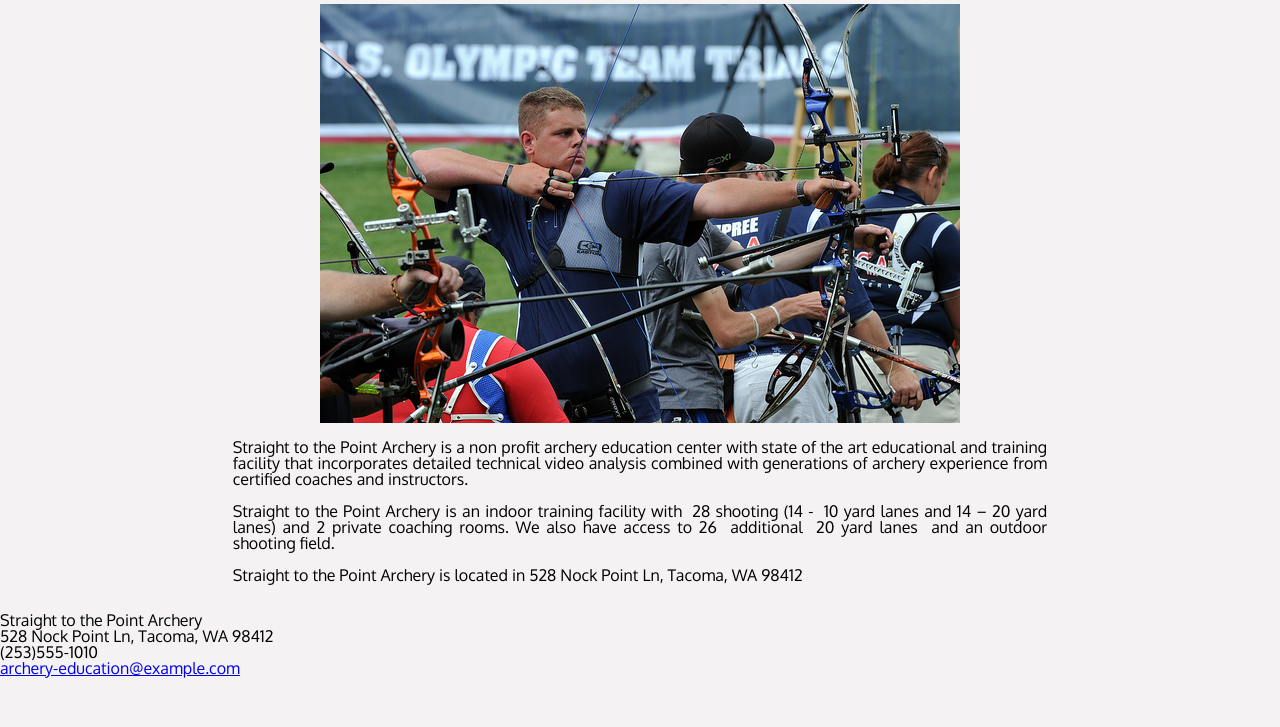
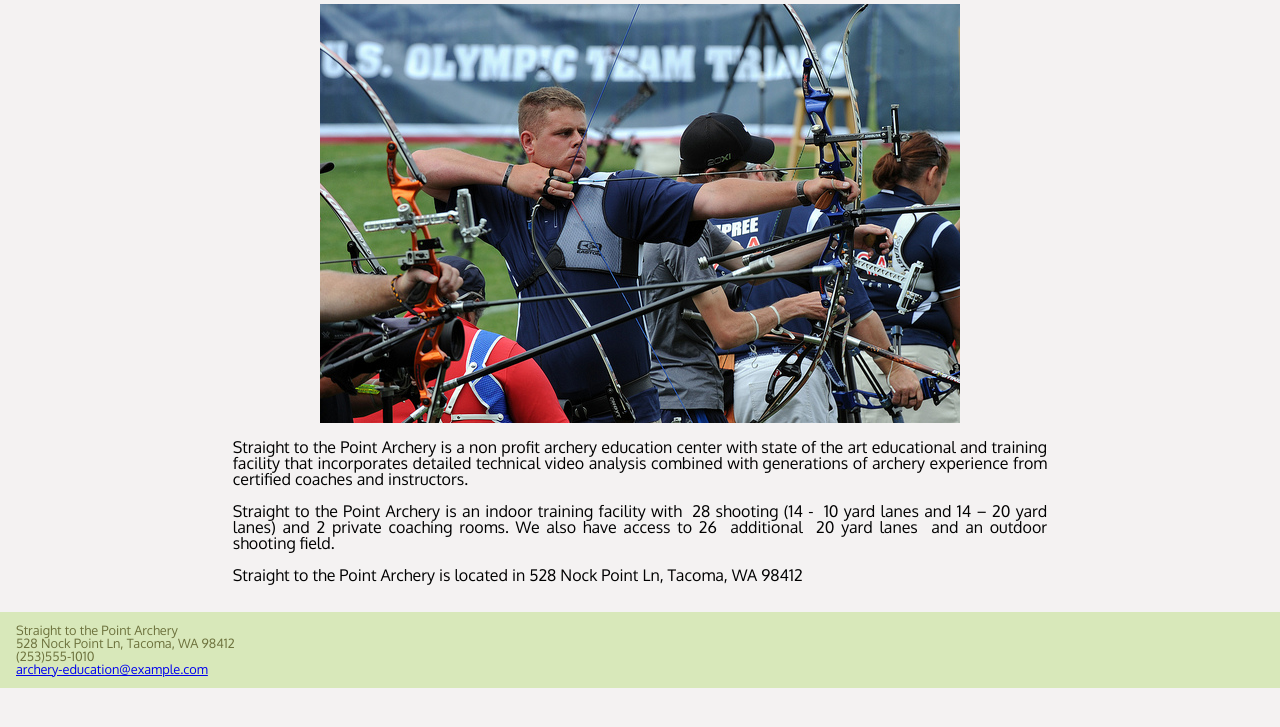
Before and after one commit to tamararivera/stp-archery, a plain HTML site: page index.html in a window 1280 px wide. Shown: the part 57-784 px from the top of the page. Drawn offline with Linux system fonts and the light colour scheme.

Commit message:
Added the styles for the footer.

```diff
--- a/index.html
+++ b/index.html
@@ -6,7 +6,7 @@
     <link rel="stylesheet" href="styles/html5reset.css" media="all">
 	<link rel="stylesheet" href="styles/col.css" media="all">
     <link rel="stylesheet" href="styles/12cols.css" media="all">
-    <link rel="stylesheet" type="text/css" href="styles/main-style.css">
+    <link rel="stylesheet" href="styles/main-style.css">
     <title>Straight to the Point Archery - Home</title>
   </head>
   <body>
@@ -30,11 +30,13 @@
         </section>
       </main>
     </div>
-    <footer>
-      <p>Straight to the Point Archery</p>
-      <p>528 Nock Point Ln, Tacoma, WA 98412</p>
-      <p>(253)555-1010</p>
-      <a href="mailto:archery-education@example.com">archery-education@example.com</a>
+    <footer class="section group">
+      <div class="col span_12_of_12">
+        <p>Straight to the Point Archery</p>
+        <p>528 Nock Point Ln, Tacoma, WA 98412</p>
+        <p>(253)555-1010</p>
+        <a href="mailto:archery-education@example.com">archery-education@example.com</a>
+      </div>
     </footer>
   </body>
 </html>
--- a/styles/main-style.css
+++ b/styles/main-style.css
@@ -53,3 +53,13 @@ main p {
 .button:hover {
   background: rgb(133, 166, 68);
 }
+
+footer {
+  background: rgb(216, 232, 186);
+  color: rgb(109, 114, 61);
+  font-size: 0.8rem;
+}
+
+footer div {
+  margin-left: 1rem !important;
+}
```
Also changed, not shown: about.html (+8 -7 lines), services.html (+8 -6 lines), style-guide.html (+1 -1 lines).
